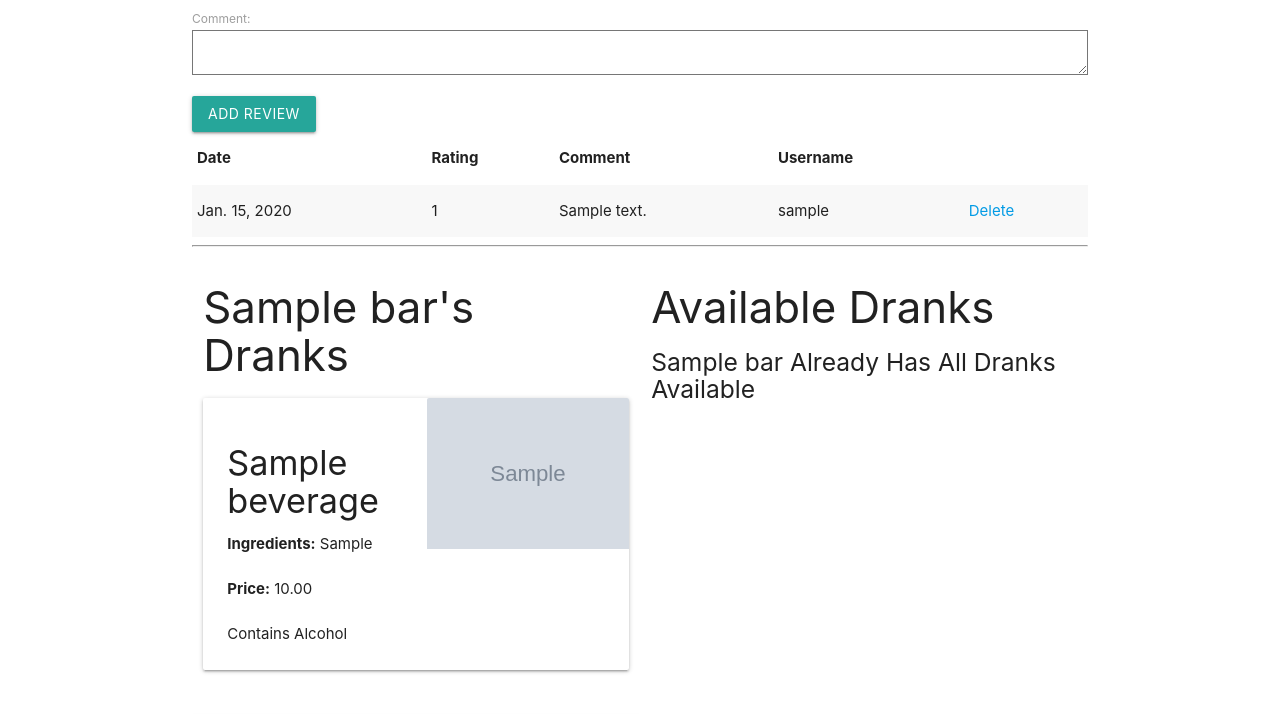
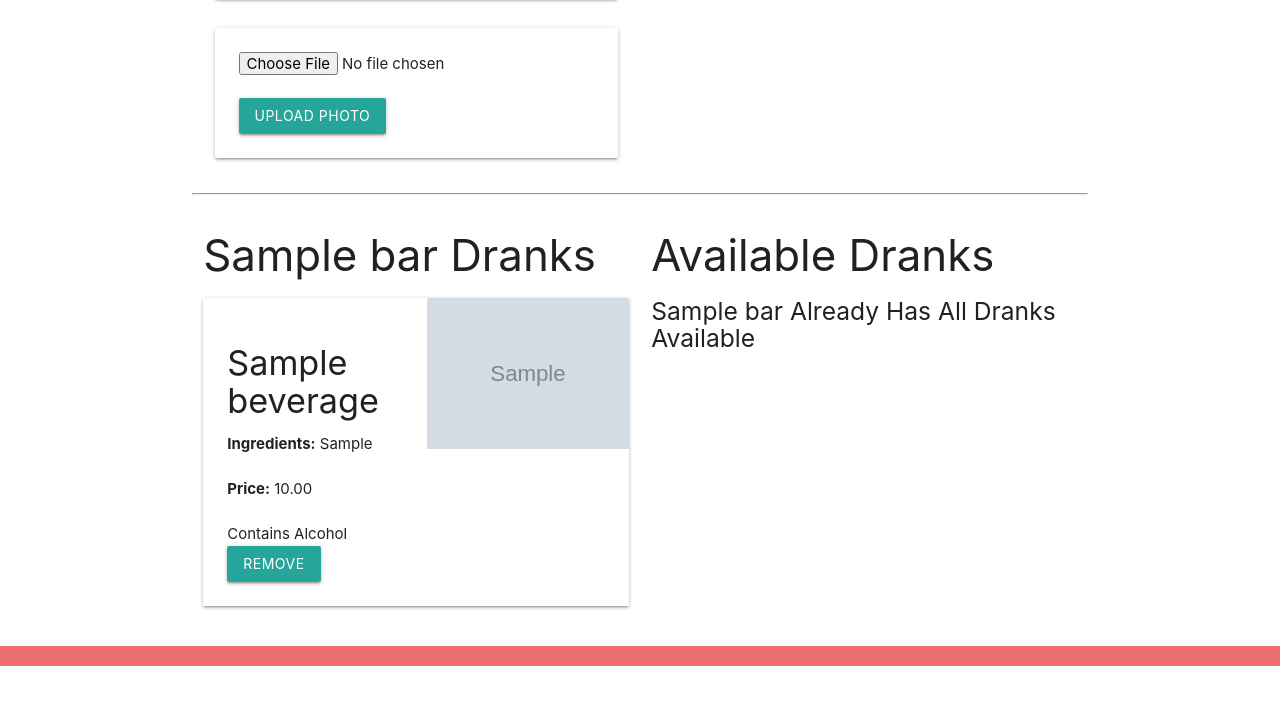
Before and after one commit to Ms-Amira/BarFly, a Django app: page /bars/1/ in a window 1280 px wide. Shown: the part 779-1493 px from the top of the page. After the commit the page ends 1445 px from the top, so only its background shows below. Run offline with Django 4.2, Linux system fonts and the light colour scheme; tables that the repository leaves empty hold one stand-in row (values such as "Sample post"); grey boxes marked "Sample" are stand-in pictures.

Commit message:
Polish review form and photo layout

```diff
--- a/main_app/models.py
+++ b/main_app/models.py
@@ -16,7 +16,7 @@
     is_alcohol = models.BooleanField('Contains Alcohol', choices=BOOLS, default=BOOLS[0][0])
 
     user = models.ForeignKey(User, on_delete=models.CASCADE)
-    img = models.URLField(max_length=500, default = 'Enter URL')
+    img = models.URLField(max_length=500, default = '')
 
     # def __str__(self):
     #     return f"{self.bev_name}"
--- a/main_app/templates/bars/detail.html
+++ b/main_app/templates/bars/detail.html
@@ -1,10 +1,6 @@
-{% extends 'base.html' %}
-{% block content %}
+{% extends 'base.html' %} {% block content %}
 
 <h1>Bar Details</h1>
-
-
-
 
 <div class="row">
   <div class="col s6">
@@ -24,19 +20,43 @@
         <a href="{% url 'bars_update' bar.id %}">Edit</a>
       </div>
     </div>
+
+	<div class="col s12">
+	 {% for photo in bar.photo_set.all %}
+    <img class="responsive-img card-panel" src="{{photo.url}}" />
+    {% empty %}
+    <div class="card-panel teal-text center-align">No Photos Uploaded</div>
+    {% endfor %}
+
+    <form
+      action="{% url 'add_photo' bar.id %}"
+      enctype="multipart/form-data"
+      method="POST"
+      class="card-panel"
+    >
+      {% csrf_token %}
+      <input type="file" name="photo-file" />
+      <br /><br />
+      <input type="submit" class="btn" value="Upload Photo" />
+    </form>
+	</div>
+
 </div>
 
   <div class="col s6">
-
     <form action="{% url 'add_review' bar.id %}" method="POST">
-		    {% csrf_token %}
-		    {{ review_form.as_p }}
-		    <input type="submit" class="btn" value="Add Review">
+      {% csrf_token %} {{ review_form.as_p }}
+      <input type="submit" class="btn" value="Add Review" />
     </form>
 
     <table class="striped">
       <thead>
-        <tr><th>Date</th><th>Rating</th><th>Comment</th><th>Username</th></tr>
+        <tr>
+          <th>Date</th>
+          <th>Rating</th>
+          <th>Comment</th>
+          <th>Username</th>
+        </tr>
       </thead>
       <tbody>
         {% for review in bar.review_set.all %}
@@ -51,39 +71,12 @@
     </table>
   </div>
 </div>
-	<hr>
-    <div class="col s6">
+<hr />
 
-	    <form action="{% url 'add_review' bar.id %}" method="POST">
-		    {% csrf_token %}
-		    {{ review_form.as_p }}
-		    <input type="submit" class="btn" value="Add Review">
-	    </form>
-
-        <table class="striped">
-      <thead>
-        <tr><th>Date</th><th>Rating</th><th>Comment</th><th>Username</th></tr>
-      </thead>
-      <tbody>
-        {% for review in bar.review_set.all %}
-          <tr>
-            <td>{{review.date}}</td>
-            <td>{{review.get_rating_display}}</td>
-            <td>{{review.comment}}</td>
-            <td>{{review.user}}</td>
-            <td><a href="{% url 'delete_review' bar.id %}" for="Delete">Delete</a></td>
-          </tr>
-        {% endfor %}
-    </tbody>
-    </table>
-  </div>
-</div>
-	<hr>
 <div class="row">
   <div class="col s6">
-      <h3>{{ bar.name }}'s Dranks</h3>
-      {% if bar.beverages.count %}
-        {% for beverage in bar.beverages.all %}
+    <h3>{{ bar.name }} Dranks</h3>
+    {% if bar.beverages.count %} {% for beverage in bar.beverages.all %}
     <div class="card">
       <div class="row">
         <div class="col s6">
@@ -91,10 +84,53 @@
             <span class="card-title">
               <h4>{{beverage.bev_name}}</h4>
             </span>
-                  <p><b>Ingredients:</b> {{beverage.ingredients}}</p><br>
-                  <p><b>Price:</b> {{beverage.price}}</p><br>
-                  <p>
-                  {% if beverage.is_alcohol %}
+            <p><b>Ingredients:</b> {{beverage.ingredients}}</p>
+            <br />
+            <p><b>Price:</b> {{beverage.price}}</p>
+            <br />
+            <p>{% if beverage.is_alcohol %}</p>
+
+            <p>Contains Alcohol</p>
+            {% else %}
+            <p>No Alcohol</p>
+            {% endif %}
+			<form
+          action="{% url 'un_assoc_beverage' bar.id beverage.id %}"
+          method="post"
+        >
+          {% csrf_token %}
+			<button type="submit" class="btn">Remove</button>
+        </form>
+          </div>
+        </div>
+        <div class="col s6">
+          <div class="card-image">
+            <img class="responsive-img" src="{{beverage.img}}" alt="url" />
+          </div>
+        </div>
+      </div>
+    </div>
+    {% endfor %} {% else %}
+    <h5>No Libations</h5>
+    {% endif %}
+  </div>
+
+  <div class="col s6">
+    <h3>Available Dranks</h3>
+    {% if beverages.count %} {% for beverage in beverages.all %}
+    <div class="card">
+      <div class="row">
+        <div class="col s6">
+          <div class="card-content">
+            <span class="card-title">
+              <h4>{{beverage.bev_name}}</h4>
+            </span>
+            <p><b>Ingredients:</b> {{beverage.ingredients}}</p>
+            <br />
+            <p><b>Price:</b> {{beverage.price}}</p>
+            <br />
+            <p>{% if beverage.is_alcohol %}</p>
+
             <p>Contains Alcohol</p>
             {% else %}
             <p>No Alcohol</p>
@@ -103,46 +139,15 @@
         </div>
         <div class="col s6">
           <div class="card-image">
-                  <img class="responsive-img" src='{{beverage.img}}' alt="url">
-                </div>
-              </div>
-            </div>
-          </div>
-        {% endfor %}
-      {% else %}
-        <h5>No Libations</h5>
-      {% endif %}
-    </div>
-
-    <div class="col s6">
-      <h3>Available Dranks</h3>
-      {% if beverages.count %}
-        {% for beverage in beverages.all %}
-          <div class="card">
-            <div class="row">
-              <div class="col s6">
-                <div class="card-content">
-                  <span class="card-title">
-                    <h4>{{beverage.bev_name}}</h4>
-                  </span>
-                  <p><b>Ingredients:</b> {{beverage.ingredients}}</p><br>
-                  <p><b>Price:</b> {{beverage.price}}</p><br>
-                  <p>
-                  {% if beverage.is_alcohol %}
-                    <p>Contains Alcohol</p>
-                  {% else %}
-                    <p>No Alcohol</p>
-                  {% endif %}
-                </div>
-              </div>
-              <div class="col s6">
-                <div class="card-image">
-                  <img class="responsive-img" src='{{beverage.img}}' alt="url">
+            <img class="responsive-img" src="{{beverage.img}}" alt="url" />
           </div>
         </div>
       </div>
       <div class="card-action">
-              <form action="{% url 'assoc_beverage' bar.id beverage.id %}" method="post">
+        <form
+          action="{% url 'assoc_beverage' bar.id beverage.id %}"
+          method="post"
+        >
           {% csrf_token %}
           <button type="submit" class="btn">Add</button>
           <a href="{% url 'beverages_update' beverage.id %}">Edit</a>
@@ -150,41 +155,22 @@
         </form>
       </div>
     </div>
-        {% endfor %}
-      {% else %}
+    {% endfor %} {% else %}
     <h5>{{bar.name}} Already Has All Dranks Available</h5>
     {% endif %}
   </div>
 </div>
-{% for photo in bar.photo_set.all %}
-      <img class="responsive-img card-panel" src="{{photo.url}}">
-    {% empty %}
-      <div class="card-panel teal-text center-align">No Photos Uploaded</div>
-    {% endfor %}
-
-    <form action="{% url 'add_photo' bar.id %}" enctype="multipart/form-data" method="POST" class="card-panel">
-      {% csrf_token %}
-      <input type="file" name="photo-file">
-      <br><br>
-      <input type="submit" class="btn" value="Upload Photo">
-  </form>
 <script>
-
-	const dateEl = document.querySelector('#id_date');
+  const dateEl = document.querySelector("#id_date");
   M.Datepicker.init(dateEl, {
-		format: 'yyyy-mm-dd', // this how django formats the date in the model
+    format: "yyyy-mm-dd", // this how django formats the date in the model
     defaultDate: new Date(),
     setDefaultDate: true,
-		autoClose: true
-	})
+    autoClose: true,
+  });
 
-
-	const selectEl = document.querySelector('#id_rating');
-	M.FormSelect.init(selectEl)
-
-
-
+  const selectEl = document.querySelector("#id_rating");
+  M.FormSelect.init(selectEl);
 </script>
 
-
 {% endblock %}
--- a/main_app/templates/base.html
+++ b/main_app/templates/base.html
@@ -22,12 +22,12 @@
 				</ul>
 				<ul class="right">
 					<li><a href="{% url 'about' %}">About</a></li>
+					<li><a href="{% url 'index' %}">View All Bars</a></li>
 					{% if user.is_authenticated %}
 					  <li><a href="{% url 'bars_create' %}">Add a Bar</a></li>
 					  <li><a href="{% url 'beverages_create' %}">Add a Beverage</a></li>
-					  <li><a href="{% url 'index' %}">View All Bars</a></li>
 					  <li><a href="{% url 'logout' %}">Log Out</a></li>
-					{% else %}
+					  {% else %}
 					<li><a href="{% url 'signup' %}">Sign Up</a></li>
 					<li><a href="{% url 'login' %}">Log In</a></li>
 					{% endif %}
--- a/main_app/urls.py
+++ b/main_app/urls.py
@@ -12,6 +12,7 @@
   path('bars/<int:pk>/update/', views.BarUpdate.as_view(), name='bars_update'),
   path('bars/<int:bar_id>/add_photo/', views.add_photo, name='add_photo'),
   path('bars/<int:bar_id>/assoc_beverage/<int:beverage_id>/', views.assoc_beverage, name='assoc_beverage'),
+  path('bars/<int:bar_id>/un_assoc_beverage/<int:beverage_id>/', views.un_assoc_beverage, name='un_assoc_beverage'),
   path('bars/<int:bar_id>/add_review/', views.add_review, name='add_review'),
   path('bars/<int:pk>/delete_review/', views.ReviewDelete.as_view(), name='delete_review'),
   path('beverages/', views.BeverageList.as_view(), name='beverages_index'),
--- a/main_app/views.py
+++ b/main_app/views.py
@@ -27,9 +27,9 @@
   context = {'form': form, 'error_message': error_message}
   return render(request, 'registration/signup.html', context)
 
-
-S3_BASE_URL = 'https://s3.us-east-1.amazonaws.com/'
-BUCKET='softwaredev'
+# Change this to yours
+S3_BASE_URL = 'https://s3.us-east-2.amazonaws.com/'
+BUCKET='charlesthegr8'
 
 @login_required
 def add_photo(request, bar_id):
@@ -71,7 +71,7 @@
     review_form = ReviewForm()
     return render(request, 'bars/detail.html', {'bar': bar, 'review_form': review_form, 'beverages': beverages_bar_doesnt_have})
 
-class BarCreate(CreateView):
+class BarCreate(LoginRequiredMixin, CreateView):
     model = Bar
     fields = ['name', 'address', 'theme', 'site_traffic', 'has_cover']
     def form_valid(self, form):
@@ -88,6 +88,9 @@
 	Bar.objects.get(id=bar_id).beverages.add(beverage_id)
 	return redirect('detail', bar_id=bar_id)
 
+def un_assoc_beverage(request, bar_id, beverage_id):
+	Bar.objects.get(id=bar_id).beverages.remove(beverage_id)
+	return redirect('detail', bar_id=bar_id)
 
 class BeverageList(ListView):
   model = Beverage
```
Lines whose indentation alone changed are shown as unchanged.
